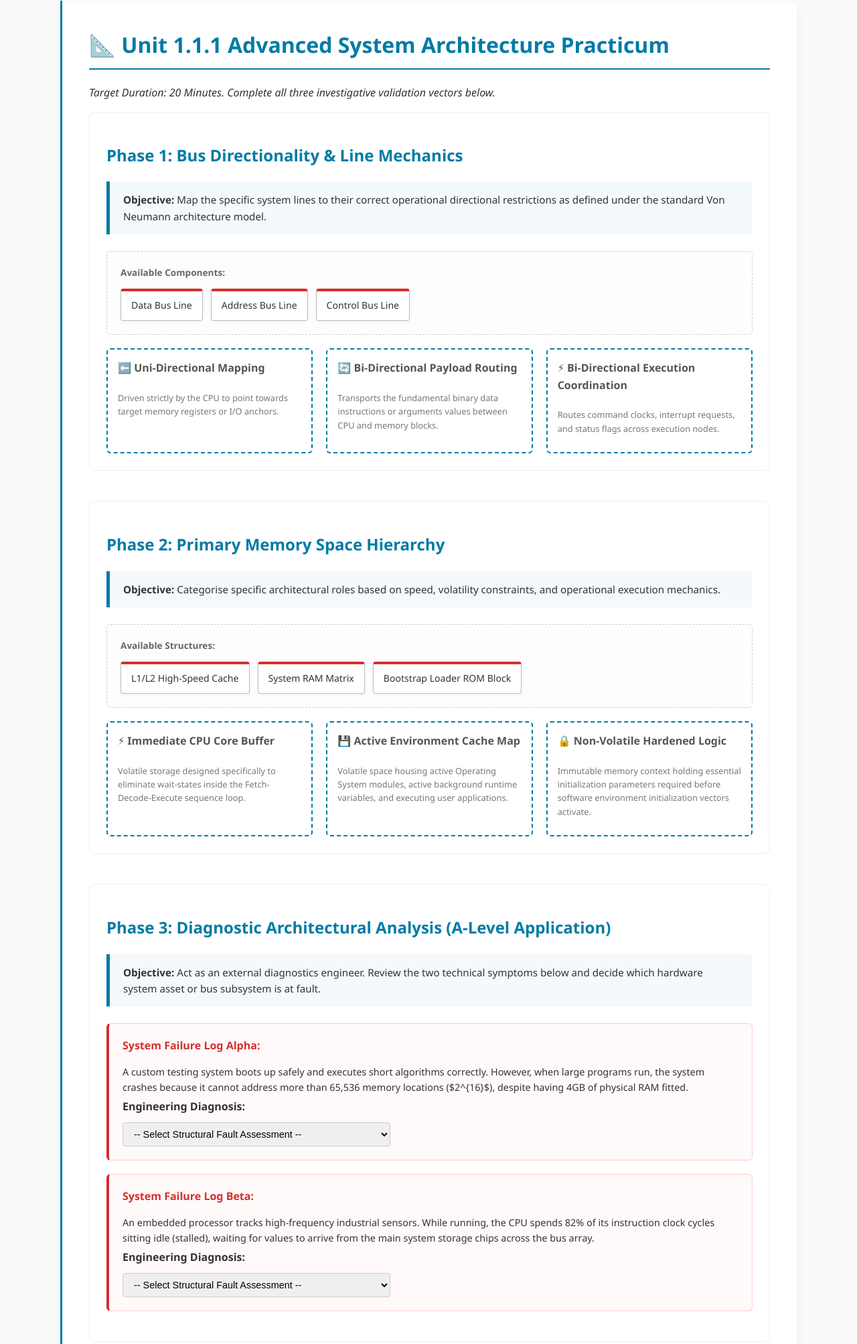
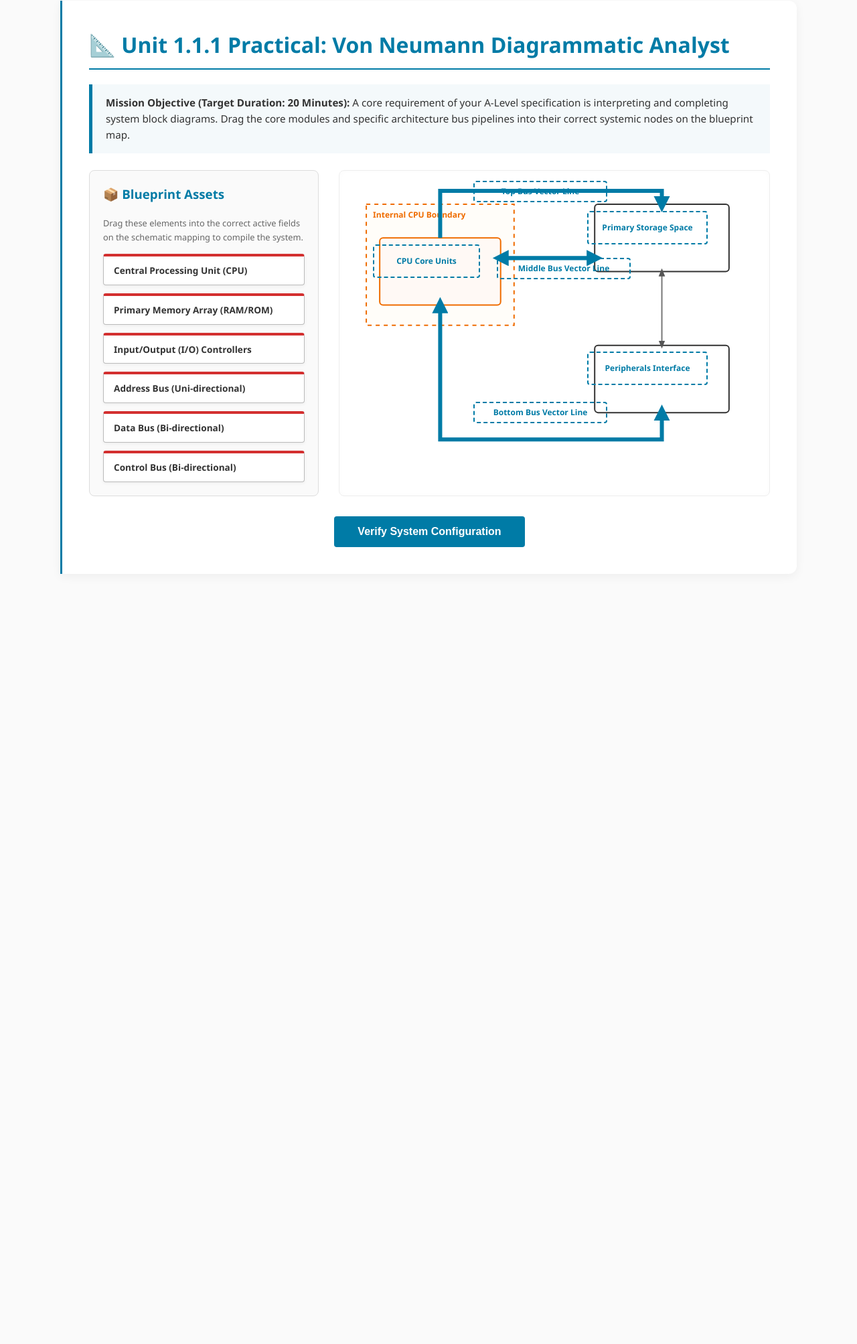
Before and after one commit to Minerva-s-Virtual-Academy/12CSDevelop1, a plain HTML site: page index.html in a window 1280 px wide. Shown: the part 29-2036 px from the top of the page at 67% size. After the commit the page ends 916 px from the top, so only its background shows below. Drawn offline with Linux system fonts and the light colour scheme.

Commit message:
Update index.html

```diff
--- a/index.html
+++ b/index.html
@@ -3,7 +3,7 @@
 <head>
     <meta charset="UTF-8">
     <meta name="viewport" content="width=device-width, initial-scale=1.0">
-    <title>Unit 1.1.1: System Architecture Rigorous Practicum</title>
+    <title>Unit 1.1.1 Challenge: Diagrammatic Von Neumann Architect</title>
     <style>
         body {
             font-family: 'Segoe UI', Tahoma, Geneva, Verdana, sans-serif;
@@ -25,13 +25,6 @@
         h1, h2, h3 { color: #007ba6; }
         h1 { margin-top: 0; border-bottom: 2px solid #007ba6; padding-bottom: 10px;}
 
-        .section-block {
-            margin-bottom: 45px;
-            padding: 25px;
-            border: 1px solid #eee;
-            border-radius: 8px;
-            background: #fff;
-        }
         .instruction-banner {
             background-color: #f4f9fb;
             border-left: 5px solid #007ba6;
@@ -40,19 +33,42 @@
             font-size: 0.95em;
         }
 
-        /* Drag and Drop Elements */
-        .drag-vault {
-            background: #fdfdfd;
-            border: 1px dashed #ccc;
-            padding: 20px;
-            border-radius: 6px;
-            margin-bottom: 20px;
-        }
-        .flex-vault {
+        /* Workspace Grid Split */
+        .workspace {
             display: flex;
             flex-wrap: wrap;
+            gap: 30px;
+            margin-bottom: 30px;
+        }
+
+        .sidebar-vault {
+            flex: 1;
+            min-width: 280px;
+            background: #fafafa;
+            border: 1px solid #ddd;
+            padding: 20px;
+            border-radius: 8px;
+            height: fit-content;
+        }
+
+        .diagram-canvas {
+            flex: 2;
+            min-width: 600px;
+            background: #ffffff;
+            border: 1px solid #eee;
+            border-radius: 8px;
+            padding: 20px;
+            position: relative;
+            box-shadow: inset 0 0 10px rgba(0,0,0,0.02);
+        }
+
+        /* Draggable items layout */
+        .vault-grid {
+            display: flex;
+            flex-direction: column;
             gap: 12px;
         }
+
         .drag-item {
             background: #fff;
             border: 1px solid #bbb;
@@ -60,44 +76,60 @@
             padding: 10px 15px;
             border-radius: 4px;
             cursor: grab;
-            font-size: 0.88em;
-            font-weight: 500;
+            font-size: 0.85em;
+            font-weight: 600;
             box-shadow: 0 2px 5px rgba(0,0,0,0.05);
+            user-select: none;
         }
-        .grid-board {
-            display: grid;
-            grid-template-columns: repeat(auto-fit, minmax(300px, 1fr));
-            gap: 20px;
+        .drag-item:active { cursor: grabbing; }
+
+        /* SVG Schematic styling */
+        svg {
+            width: 100%;
+            height: auto;
         }
-        .drop-target {
-            border: 2px dashed #007ba6;
-            border-radius: 6px;
-            padding: 15px;
-            min-height: 90px;
-            background: #fff;
+        .schematic-box {
+            fill: #fff;
+            stroke: #333;
+            stroke-width: 2;
         }
-        .drop-target.hovered { background: #e0f2f1; }
-
-        /* Form Inputs for Scenarios */
-        .scenario-box {
-            background: #fff9f9;
-            border: 1px solid #ffcccc;
-            border-left: 4px solid #d32f2f;
-            padding: 20px;
-            border-radius: 6px;
-            margin-bottom: 20px;
+        .cpu-boundary {
+            fill: #fffdf9;
+            stroke: #ef6c00;
+            stroke-width: 2;
+            stroke-dasharray: 6;
         }
-        select, type {
-            padding: 8px 12px;
-            border-radius: 4px;
-            border: 1px solid #ccc;
-            font-size: 0.9em;
-            width: 100%;
-            max-width: 400px;
-            margin-top: 10px;
+        .arrow-line {
+            stroke: #777;
+            stroke-width: 2;
+            fill: none;
+        }
+        .bus-line {
+            stroke: #007ba6;
+            stroke-width: 6;
+            fill: none;
         }
 
-        /* Diagnostic Panel */
+        /* Absolute Drop Zones layered over the SVG */
+        .drop-zone {
+            position: absolute;
+            border: 2px dashed #007ba6;
+            background: rgba(244, 249, 2fb, 0.7);
+            border-radius: 4px;
+            display: flex;
+            align-items: center;
+            justify-content: center;
+            font-size: 0.75em;
+            font-weight: bold;
+            color: #007ba6;
+            text-align: center;
+            padding: 4px;
+            box-sizing: border-box;
+        }
+        .drop-zone.hovered { background: #e0f2f1; border-color: #2e7d32; }
+
+        /* Console Check Panel */
+        .controls { text-align: center; margin-top: 20px; }
         .console-btn {
             background: #007ba6;
             color: #fff;
@@ -124,193 +156,157 @@
 <body>
 
 <div class="master-container">
-    <h1>📐 Unit 1.1.1 Advanced System Architecture Practicum</h1>
-    <p><em>Target Duration: 20 Minutes. Complete all three investigative validation vectors below.</em></p>
+    <h1>📐 Unit 1.1.1 Practical: Von Neumann Diagrammatic Analyst</h1>
 
-    <div class="section-block" id="vector1">
-        <h2>Phase 1: Bus Directionality &amp; Line Mechanics</h2>
-        <div class="instruction-banner">
-            <strong>Objective:</strong> Map the specific system lines to their correct operational directional restrictions as defined under the standard Von Neumann architecture model.
-        </div>
+    <div class="instruction-banner">
+        <strong>Mission Objective (Target Duration: 20 Minutes):</strong> A core requirement of your A-Level specification is interpreting and completing system block diagrams. Drag the core modules and specific architecture bus pipelines into their correct systemic nodes on the blueprint map.
+    </div>
 
-        <div class="drag-vault">
-            <p style="margin-top:0; font-size:0.85em; color:#666;"><strong>Available Components:</strong></p>
-            <div class="flex-vault" id="vault-v1">
-                <div class="drag-item" draggable="true" id="v1-data">Data Bus Line</div>
-                <div class="drag-item" draggable="true" id="v1-address">Address Bus Line</div>
-                <div class="drag-item" draggable="true" id="v1-control">Control Bus Line</div>
+    <div id="global-feedback"></div>
+
+    <div class="workspace">
+
+        <div class="sidebar-vault">
+            <h3 style="margin-top: 0;">📦 Blueprint Assets</h3>
+            <p style="font-size: 0.8em; color: #666; margin-bottom: 15px;">Drag these elements into the correct active fields on the schematic mapping to compile the system.</p>
+
+            <div class="vault-grid" id="vault">
+                <div class="drag-item" draggable="true" id="item-cpu">Central Processing Unit (CPU)</div>
+                <div class="drag-item" draggable="true" id="item-memory">Primary Memory Array (RAM/ROM)</div>
+                <div class="drag-item" draggable="true" id="item-io">Input/Output (I/O) Controllers</div>
+                <div class="drag-item" draggable="true" id="item-address">Address Bus (Uni-directional)</div>
+                <div class="drag-item" draggable="true" id="item-data">Data Bus (Bi-directional)</div>
+                <div class="drag-item" draggable="true" id="item-control">Control Bus (Bi-directional)</div>
             </div>
         </div>
 
-        <div class="grid-board">
-            <div class="drop-target" id="zone-uni" data-expect="v1-address">
-                <h4 style="margin-top:0; color:#555;">⬅️ Uni-Directional Mapping</h4>
-                <p style="font-size:0.8em; color:#777; margin-bottom:10px;">Driven strictly by the CPU to point towards target memory registers or I/O anchors.</p>
-            </div>
-            <div class="drop-target" id="zone-bi1" data-expect="v1-data">
-                <h4 style="margin-top:0; color:#555;">🔄 Bi-Directional Payload Routing</h4>
-                <p style="font-size:0.8em; color:#777; margin-bottom:10px;">Transports the fundamental binary data instructions or arguments values between CPU and memory blocks.</p>
-            </div>
-            <div class="drop-target" id="zone-bi2" data-expect="v1-control">
-                <h4 style="margin-top:0; color:#555;">⚡ Bi-Directional Execution Coordination</h4>
-                <p style="font-size:0.8em; color:#777; margin-bottom:10px;">Routes command clocks, interrupt requests, and status flags across execution nodes.</p>
-            </div>
+        <div class="diagram-canvas" id="canvas-container">
+
+            <svg viewBox="0 0 600 400" width="100%" height="400">
+                <defs>
+                    <marker id="arrow" viewBox="0 0 10 10" refX="6" refY="5" markerWidth="6" markerHeight="6" orient="auto-start-reverse">
+                        <path d="M 0 1 L 10 5 L 0 9 z" fill="#555"/>
+                    </marker>
+                    <marker id="bus-arrow" viewBox="0 0 10 10" refX="5" refY="5" markerWidth="4" markerHeight="4" orient="auto-start-reverse">
+                        <path d="M 0 0 L 10 5 L 0 10 z" fill="#007ba6"/>
+                    </marker>
+                </defs>
+
+                <rect x="20" y="30" width="220" height="180" class="cpu-boundary" />
+                <text x="30" y="50" fill="#ef6c00" font-weight="bold" font-size="12">Internal CPU Boundary</text>
+
+                <rect x="40" y="80" width="180" height="100" rx="5" class="schematic-box" style="fill: #fff9f5; stroke: #ef6c00;" />
+                <rect x="360" y="30" width="200" height="100" rx="5" class="schematic-box" />
+                <rect x="360" y="240" width="200" height="100" rx="5" class="schematic-box" />
+
+                <path d="M 130 80 L 130 10 L 460 10 L 460 30" class="bus-line" marker-end="url(#bus-arrow)"/>
+
+                <path d="M 220 110 L 360 110" class="bus-line" marker-start="url(#bus-arrow)" marker-end="url(#bus-arrow)"/>
+
+                <path d="M 130 180 L 130 380 L 460 380 L 460 340" class="bus-line" marker-start="url(#bus-arrow)" marker-end="url(#bus-arrow)"/>
+
+                <path d="M 460 130 L 460 240" class="arrow-line" marker-start="url(#arrow)" marker-end="url(#arrow)"/>
+            </svg>
+
+            <div class="drop-zone" id="zone-cpu" data-expect="item-cpu" style="left: 50px; top: 110px; width: 160px; height: 50px;">CPU Core Units</div>
+
+            <div class="drop-zone" id="zone-memory" data-expect="item-memory" style="left: 370px; top: 60px; width: 180px; height: 50px;">Primary Storage Space</div>
+
+            <div class="drop-zone" id="zone-io" data-expect="item-io" style="left: 370px; top: 270px; width: 180px; height: 50px;">Peripherals Interface</div>
+
+            <div class="drop-zone" id="zone-address" data-expect="item-address" style="left: 200px; top: 15px; width: 200px; height: 32px;">Top Bus Vector Line</div>
+
+            <div class="drop-zone" id="zone-data" data-expect="item-data" style="left: 235px; top: 130px; width: 200px; height: 32px;">Middle Bus Vector Line</div>
+
+            <div class="drop-zone" id="zone-control" data-expect="item-control" style="left: 200px; top: 345px; width: 200px; height: 32px;">Bottom Bus Vector Line</div>
+
         </div>
     </div>
 
-    <div class="section-block" id="vector2">
-        <h2>Phase 2: Primary Memory Space Hierarchy</h2>
-        <div class="instruction-banner">
-            <strong>Objective:</strong> Categorise specific architectural roles based on speed, volatility constraints, and operational execution mechanics.
-        </div>
-
-        <div class="drag-vault">
-            <p style="margin-top:0; font-size:0.85em; color:#666;"><strong>Available Structures:</strong></p>
-            <div class="flex-vault" id="vault-v2">
-                <div class="drag-item" draggable="true" id="v2-cache">L1/L2 High-Speed Cache</div>
-                <div class="drag-item" draggable="true" id="v2-ram">System RAM Matrix</div>
-                <div class="drag-item" draggable="true" id="v2-rom">Bootstrap Loader ROM Block</div>
-            </div>
-        </div>
-
-        <div class="grid-board">
-            <div class="drop-target" id="zone-m1" data-expect="v2-cache">
-                <h4 style="margin-top:0; color:#555;">⚡ Immediate CPU Core Buffer</h4>
-                <p style="font-size:0.8em; color:#777; margin-bottom:10px;">Volatile storage designed specifically to eliminate wait-states inside the Fetch-Decode-Execute sequence loop.</p>
-            </div>
-            <div class="drop-target" id="zone-m2" data-expect="v2-ram">
-                <h4 style="margin-top:0; color:#555;">💾 Active Environment Cache Map</h4>
-                <p style="font-size:0.8em; color:#777; margin-bottom:10px;">Volatile space housing active Operating System modules, active background runtime variables, and executing user applications.</p>
-            </div>
-            <div class="drop-target" id="zone-m3" data-expect="v2-rom">
-                <h4 style="margin-top:0; color:#555;">🔒 Non-Volatile Hardened Logic</h4>
-                <p style="font-size:0.8em; color:#777; margin-bottom:10px;">Immutable memory context holding essential initialization parameters required before software environment initialization vectors activate.</p>
-            </div>
-        </div>
-    </div>
-
-    <div class="section-block" id="vector3">
-        <h2>Phase 3: Diagnostic Architectural Analysis (A-Level Application)</h2>
-        <div class="instruction-banner">
-            <strong>Objective:</strong> Act as an external diagnostics engineer. Review the two technical symptoms below and decide which hardware system asset or bus subsystem is at fault.
-        </div>
-
-        <div class="scenario-box">
-            <strong style="color:#d32f2f;">System Failure Log Alpha:</strong>
-            <p style="font-size:0.9em; margin-bottom:5px;">A custom testing system boots up safely and executes short algorithms correctly. However, when large programs run, the system crashes because it cannot address more than 65,536 memory locations ($2^{16}$), despite having 4GB of physical RAM fitted.</p>
-            <label for="scen-a"><strong>Engineering Diagnosis:</strong></label><br>
-            <select id="scen-a">
-                <option value="none">-- Select Structural Fault Assessment --</option>
-                <option value="data-width">The Data Bus is too narrow to hold large values</option>
-                <option value="address-width">The Address Bus width is physically restricted to 16 lines</option>
-                <option value="ram-fail">The RAM chips are volatile and suffering power drop-out</option>
-            </select>
-        </div>
-
-        <div class="scenario-box">
-            <strong style="color:#d32f2f;">System Failure Log Beta:</strong>
-            <p style="font-size:0.9em; margin-bottom:5px;">An embedded processor tracks high-frequency industrial sensors. While running, the CPU spends 82% of its instruction clock cycles sitting idle (stalled), waiting for values to arrive from the main system storage chips across the bus array.</p>
-            <label for="scen-b"><strong>Engineering Diagnosis:</strong></label><br>
-            <select id="scen-b">
-                <option value="none">-- Select Structural Fault Assessment --</option>
-                <option value="cache-absence">Absence or insufficiency of Cache capacity causing a Von Neumann bottleneck</option>
-                <option value="rom-corruption">The Bootstrap loader software loop has corrupted</option>
-                <option value="control-direction">The Control Bus has flipped to uni-directional state</option>
-            </select>
-        </div>
-    </div>
-
-    <div style="text-align: center;">
-        <button class="console-btn" onclick="evaluateEntireSystem()">Run Global System Audit</button>
-        <div id="global-feedback"></div>
+    <div class="controls">
+        <button class="console-btn" onclick="verifySystemSchematic()">Verify System Configuration</button>
     </div>
 </div>
 
 <script>
-    let draggedItem = null;
-    const items = document.querySelectorAll('.drag-item');
-    const targets = document.querySelectorAll('.drop-target');
+    let draggedElement = null;
+    const dragItems = document.querySelectorAll('.drag-item');
+    const dropZones = document.querySelectorAll('.drop-zone');
+    const vaultContainer = document.getElementById('vault');
 
-    // Drag Operations Engine
-    items.forEach(item => {
+    // Drag API Operations Loop
+    dragItems.forEach(item => {
         item.addEventListener('dragstart', function() {
-            draggedItem = this;
-            setTimeout(() => this.style.display = 'none', 0);
+            draggedElement = this;
+            setTimeout(() => this.style.opacity = '0.4', 0);
         });
         item.addEventListener('dragend', function() {
-            setTimeout(() => {
-                this.style.display = 'block';
-                draggedItem = null;
-            }, 0);
+            this.style.opacity = '1';
+            draggedElement = null;
         });
     });
 
-    targets.forEach(target => {
-        target.addEventListener('dragover', e => e.preventDefault());
-        target.addEventListener('dragenter', function(e) {
+    dropZones.forEach(zone => {
+        zone.addEventListener('dragover', e => e.preventDefault());
+
+        zone.addEventListener('dragenter', function(e) {
             e.preventDefault();
             this.classList.add('hovered');
         });
-        target.addEventListener('dragleave', function() {
+
+        zone.addEventListener('dragleave', function() {
             this.classList.remove('hovered');
         });
-        target.addEventListener('drop', function() {
+
+        zone.addEventListener('drop', function() {
             this.classList.remove('hovered');
+            // Structural constraint: limit to single instantiation allocation per node field
             if (this.querySelectorAll('.drag-item').length === 0) {
-                this.appendChild(draggedItem);
+                this.innerHTML = ''; // Strip text placeholders out dynamically
+                this.appendChild(draggedElement);
             }
         });
     });
 
-    // Vault return hooks
-    document.querySelectorAll('.drag-vault').forEach(vault => {
-        vault.addEventListener('dragover', e => e.preventDefault());
-        vault.addEventListener('drop', function() {
-            if (draggedItem) {
-                this.querySelector('.flex-vault').appendChild(draggedItem);
-            }
-        });
+    // Permit recovery back out to source vault vector matrix
+    vaultContainer.addEventListener('dragover', e => e.preventDefault());
+    vaultContainer.addEventListener('drop', function() {
+        if (draggedElement) {
+            vaultContainer.appendChild(draggedElement);
+        }
     });
 
-    // Global Validation and Grading Logic
-    function evaluateEntireSystem() {
-        let totalScore = 0;
-        const maxScore = 8; // 6 drag slots + 2 scenario selects
-        const consoleLog = document.getElementById('global-feedback');
+    // Verification Logic & Grading Script Engine
+    function verifySystemSchematic() {
+        let accurateHits = 0;
+        const targetCapacity = dropZones.length;
+        const feedbackWindow = document.getElementById('global-feedback');
 
-        // Evaluate Drop Target Placements
-        targets.forEach(target => {
-            const slottedItem = target.querySelector('.drag-item');
-            const expectedKey = target.getAttribute('data-expect');
+        dropZones.forEach(zone => {
+            const connectedCard = zone.querySelector('.drag-item');
+            const criteriaMatch = zone.getAttribute('data-expect');
 
-            if (slottedItem && slottedItem.id === expectedKey) {
-                target.style.borderColor = '#2e7d32';
-                target.style.backgroundColor = '#e8f5e9';
-                totalScore++;
-            } else if (slottedItem) {
-                target.style.borderColor = '#c62828';
-                target.style.backgroundColor = '#ffebee';
+            if (connectedCard && connectedCard.id === criteriaMatch) {
+                zone.style.borderColor = '#2e7d32';
+                zone.style.backgroundColor = 'rgba(232, 245, 233, 0.9)';
+                accurateHits++;
+            } else if (connectedCard) {
+                zone.style.borderColor = '#c62828';
+                zone.style.backgroundColor = 'rgba(255, 235, 238, 0.9)';
             } else {
-                target.style.borderColor = '#007ba6';
-                target.style.backgroundColor = '#fff';
+                zone.style.borderColor = '#007ba6';
+                zone.style.backgroundColor = 'rgba(244, 249, 2fb, 0.7)';
             }
         });
 
-        // Evaluate Diagnostic Scenarios
-        const answerA = document.getElementById('scen-a').value;
-        const answerB = document.getElementById('scen-b').value;
-
-        if (answerA === 'address-width') totalScore++;
-        if (answerB === 'cache-absence') totalScore++;
-
-        // Render System Status Reports
-        consoleLog.style.display = 'block';
-        if (totalScore === maxScore) {
-            consoleLog.className = 'pass-state';
-            consoleLog.innerHTML = `🚀 Diagnostics Status: 100% OPERATIONAL [Score: ${totalScore}/${maxScore}]. Brilliant analysis. You have demonstrated rigorous structural understanding of buses, latency structures, and design considerations. Core module initialized successfully.`;
+        // Generate context-driven diagnostic reports back to the UI interface
+        feedbackWindow.style.display = 'block';
+        if (accurateHits === targetCapacity) {
+            feedbackWindow.className = 'pass-state';
+            feedbackWindow.innerHTML = `🚀 Compilation Status: SUCCESS [Score: ${accurateHits}/${targetCapacity}]. Architectural model integrity confirmed. Buses track accurate flow routes, and system components map precisely to standard Von Neumann conventions. Exceptional schematic reading skills!`;
         } else {
-            consoleLog.className = 'fail-state';
-            consoleLog.innerHTML = `⚠️ Diagnostics Status: MISCONFIGURATION DETECTED [Score: ${totalScore}/${maxScore}]. Some system mappings or engineering diagnoses are incorrect. Review the components marked in red and rethink how address limits or CPU idling relates to hardware lines!`;
+            feedbackWindow.className = 'fail-state';
+            feedbackWindow.innerHTML = `⚠️ Compilation Status: SCHEMA CRITICAL ERROR [Score: ${accurateHits}/${targetCapacity}]. Component orientation conflict or signal line mismatch discovered. Track directionality markers (arrows) carefully to separate data, command signaling, and tracking paths, then resubmit system compilation query.`;
         }
     }
 </script>
```
